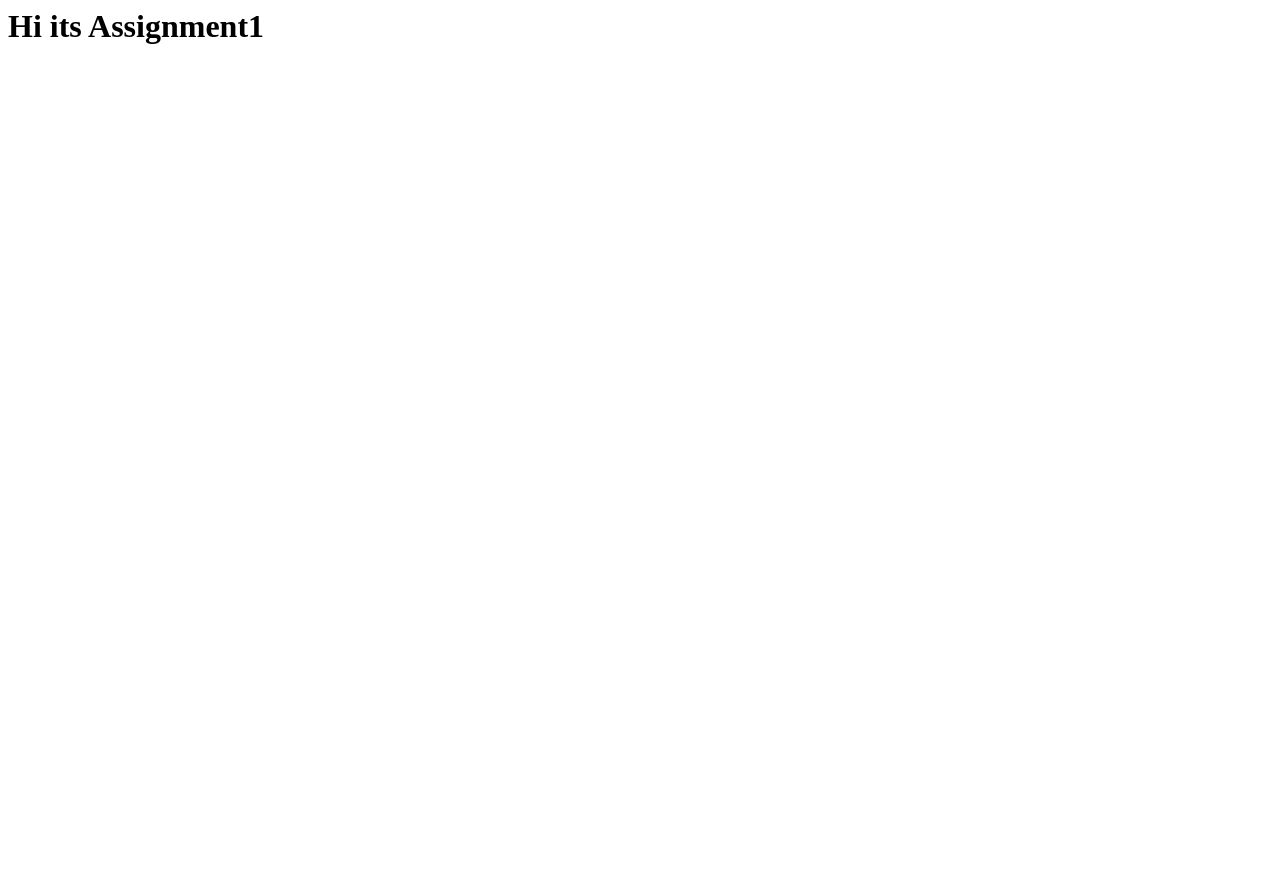
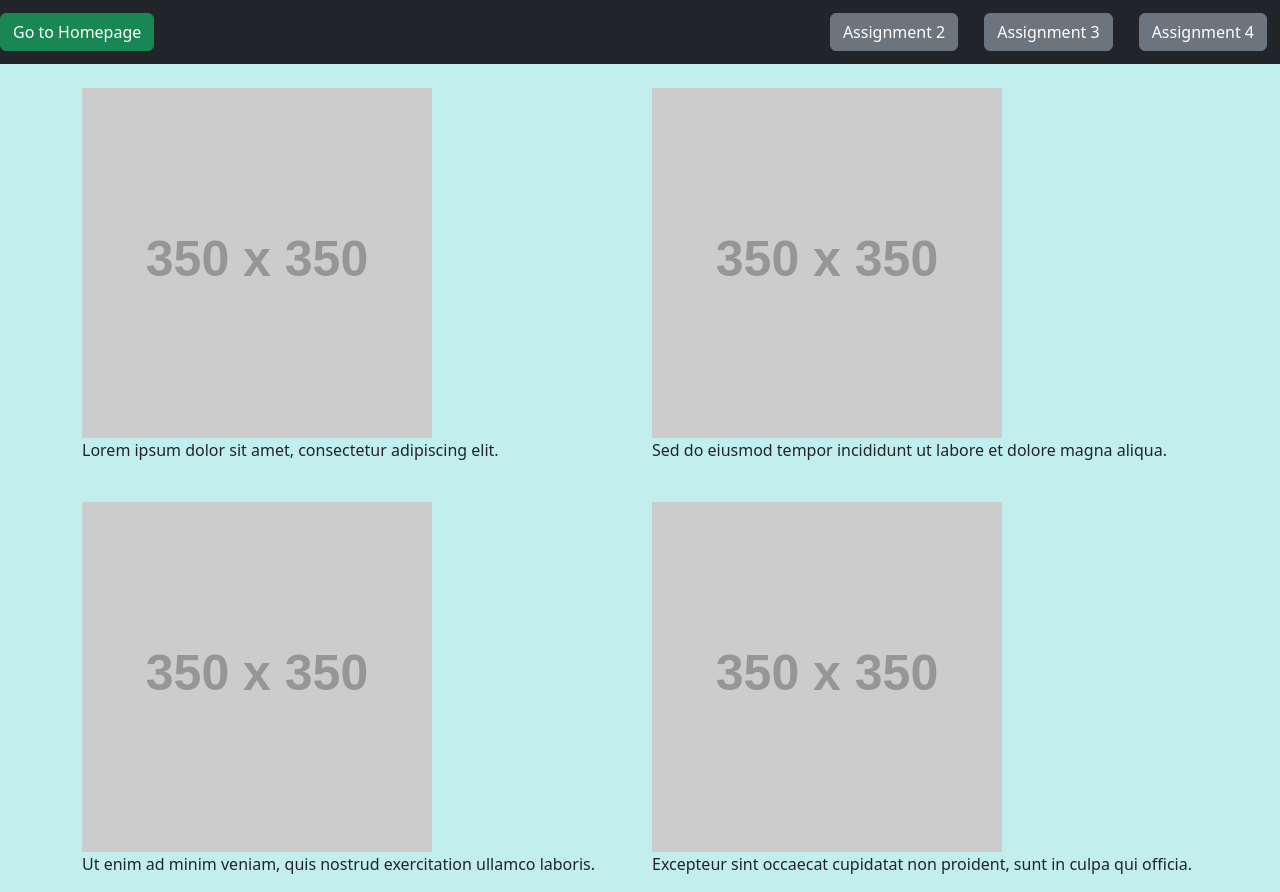
Before and after one commit to mahim008/basic-bootstrap, a plain HTML site: page assignment1.html in a window 1280 px wide. Before the commit the page ends 800 px from the top, so only its background shows below. Drawn offline with nearby package versions, Linux system fonts and the light colour scheme; placeholder pictures from the web are drawn by us.

Commit message:
completed assignment-1

```diff
--- a/assignment1.html
+++ b/assignment1.html
@@ -1 +1,78 @@
-<h1>Hi its Assignment1</h1>
+<!DOCTYPE html>
+<html lang="en">
+<head>
+  <meta charset="UTF-8">
+  <meta name="viewport" content="width=device-width, initial-scale=1.0">
+  <title>Assignment 1</title>
+  <!-- Bootstrap CSS -->
+  <link href="https://cdn.jsdelivr.net/npm/bootstrap/dist/css/bootstrap.min.css" rel="stylesheet">
+  <style>
+    body{
+      background-color: rgb(195, 238, 238);
+    }
+    .navbar-nav {
+      justify-content: right; /* Center align the items */
+      flex-grow: 1; /* Allow the items to expand and fill the available space */
+    }
+
+    /* Optional: Adjust button styles */
+    .navbar-nav .nav-link {
+      padding: 0;
+    }
+
+    .navbar-nav .btn {
+      margin: 0 5px;
+    }
+  </style>
+</head>
+<body>
+
+<!-- Navigation Bar -->
+<nav class="navbar navbar-expand-lg navbar-dark bg-dark">
+  <a class="navbar-brand" href="index.html"><button type="button" class="btn btn-success">Go to Homepage</button></a>
+  <button class="navbar-toggler" type="button" data-toggle="collapse" data-target="#navbarNav" aria-controls="navbarNav" aria-expanded="false" aria-label="Toggle navigation">
+    <span class="navbar-toggler-icon"></span>
+  </button>
+  <div class="collapse navbar-collapse" id="navbarNav">
+    <ul class="navbar-nav ml-auto">
+      <li class="nav-item active">
+        <a class="nav-link" href="assignment2.html"><button type="button" class="btn btn-secondary">Assignment 2</button></a>
+      </li>
+      <li class="nav-item">
+        <a class="nav-link" href="assignment3.html"><button type="button" class="btn btn-secondary">Assignment 3</button></a>
+      </li>
+      <li class="nav-item">
+        <a class="nav-link" href="assignment4.html"><button type="button" class="btn btn-secondary">Assignment 4</button></a>
+      </li>
+    </ul>
+  </div>
+</nav>
+
+<!-- Bootstrap Grid System -->
+<div class="container mt-4">
+  <div class="row">
+    <div class="col-md-6 col-lg-6">
+      <img src="https://via.placeholder.com/350" alt="Image 1" class="img-fluid">
+      <p>Lorem ipsum dolor sit amet, consectetur adipiscing elit.</p>
+    </div>
+    <div class="col-md-6 col-lg-6">
+      <img src="https://via.placeholder.com/350" alt="Image 2" class="img-fluid">
+      <p>Sed do eiusmod tempor incididunt ut labore et dolore magna aliqua.</p>
+    </div>
+  </div>
+  <div class="row mt-4">
+    <div class="col-md-6 col-lg-6">
+      <img src="https://via.placeholder.com/350" alt="Image 3" class="img-fluid">
+      <p>Ut enim ad minim veniam, quis nostrud exercitation ullamco laboris.</p>
+    </div>
+    <div class="col-md-6 col-lg-6">
+      <img src="https://via.placeholder.com/350" alt="Image 4" class="img-fluid">
+      <p>Excepteur sint occaecat cupidatat non proident, sunt in culpa qui officia.</p>
+    </div>
+  </div>
+</div>
+
+<!-- Bootstrap JavaScript -->
+<script src="https://cdn.jsdelivr.net/npm/bootstrap/dist/js/bootstrap.min.js"></script>
+</body>
+</html>
```
